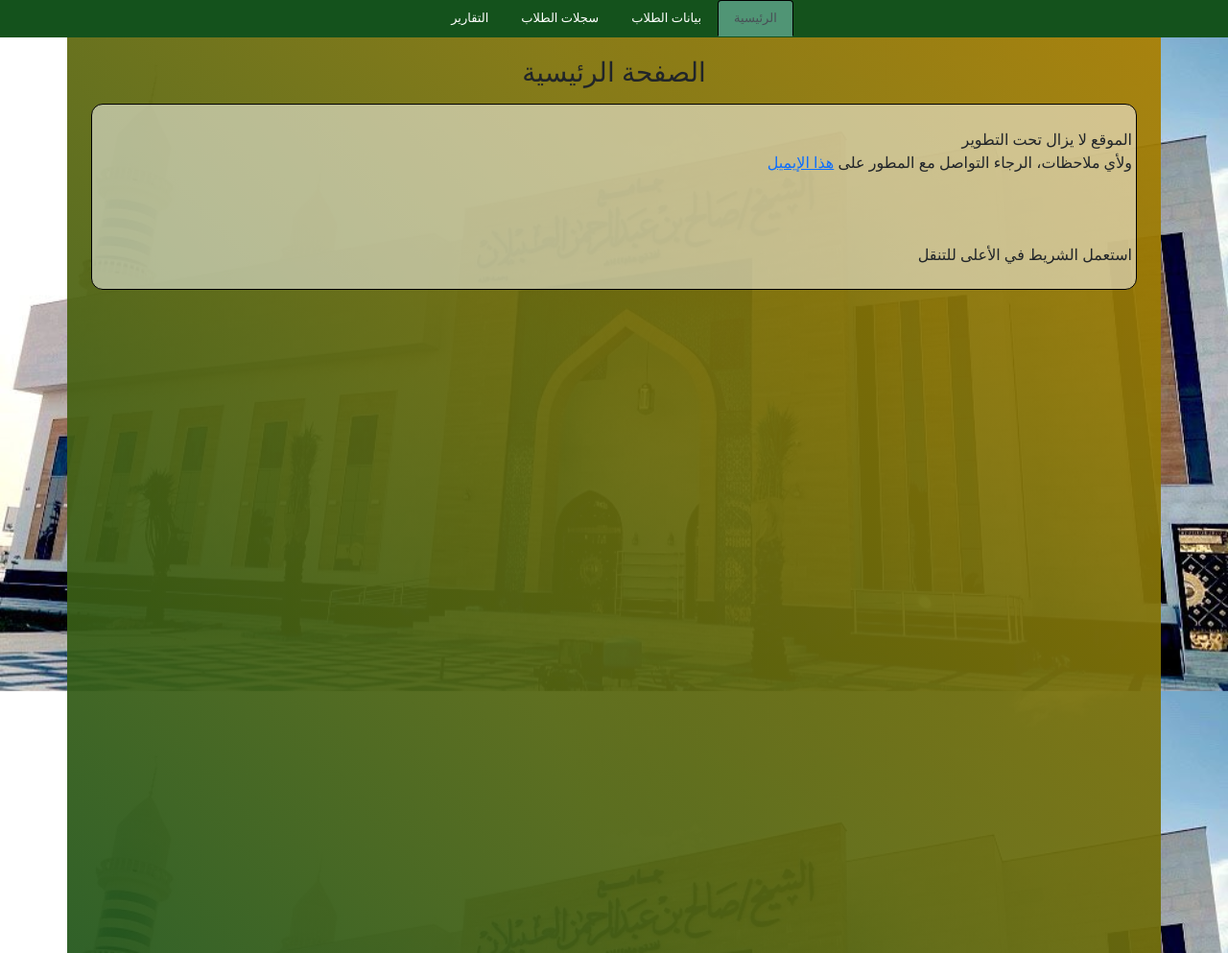
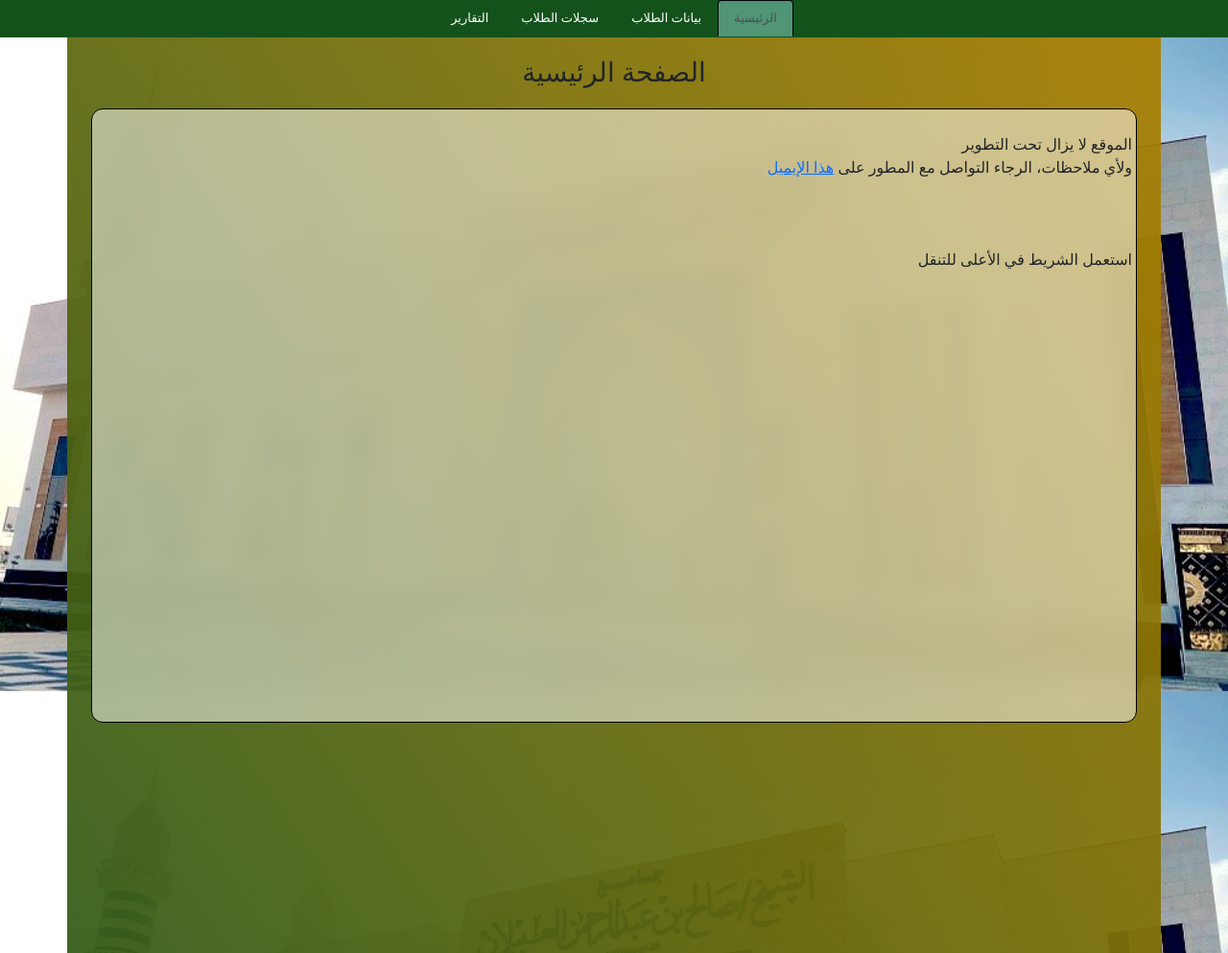
Before and after one commit to BR19-gh/rsd, a Flask app: page / in a window 1280 px wide. Shown: the top 993 px of the page at 96% size. Run offline with Flask 2, Linux system fonts and the light colour scheme; parts of the project's set-up code (start-up, migrations or seed data) failed here and were passed over; some libraries are stand-ins or nearby versions.

Commit message:
adding recordPage functionalities

```diff
--- a/app/static/css/ReportPage.css
+++ b/app/static/css/ReportPage.css
@@ -84,9 +84,7 @@ label.radio input:checked+span {
 
 .studentForms {
     width: 100%;
-    /* height: 100%; */
-    /* margin-bottom: 55px; */
-    /* background-image: linear-gradient(to top right, #88df94, #dbc68a); */
+    backdrop-filter: blur(10px) contrast(100%);
     background-color: #ffffff86;
     transition: all 100ms ease-in-out;
 }
--- a/app/static/css/fillingStdInfoPage.css
+++ b/app/static/css/fillingStdInfoPage.css
@@ -84,9 +84,9 @@ label.radio input:checked+span {
 
 .studentForms {
     width: 100%;
-    /* height: 100%; */
-    /* margin-bottom: 55px; */
-    /* background-image: linear-gradient(to top right, #88df94, #dbc68a); */
+    height: 640px;
+    margin-top: 5px;
+    backdrop-filter: blur(10px) contrast(100%);
     background-color: #ffffff86;
     transition: all 100ms ease-in-out;
 }
@@ -186,11 +186,6 @@ input {
     text-align: center;
 }
 
-div#studentForms {
-    height: 640px;
-    margin-top: 5px;
-}
-
 td {
     font-size: 10px;
     font-weight: bolder;
--- a/app/static/css/fillingStdRecordsPage.css
+++ b/app/static/css/fillingStdRecordsPage.css
@@ -80,9 +80,9 @@ label.radio input:checked+span {
 }
 
 .studentForms {
+    backdrop-filter: blur(10px) contrast(100%);
     height: 475px;
     margin-bottom: 25px;
-    /* background-image: linear-gradient(to top right, #88df94, #dbc68a); */
     background-color: #ffffff86;
     transition: all 100ms ease-in-out;
 }
--- a/app/static/css/main.css
+++ b/app/static/css/main.css
@@ -84,9 +84,7 @@ label.radio input:checked+span {
 
 .studentForms {
     width: 100%;
-    /* height: 100%; */
-    /* margin-bottom: 55px; */
-    /* background-image: linear-gradient(to top right, #88df94, #dbc68a); */
+    backdrop-filter: blur(10px) contrast(100%);
     background-color: #ffffff86;
     transition: all 100ms ease-in-out;
 }
```
